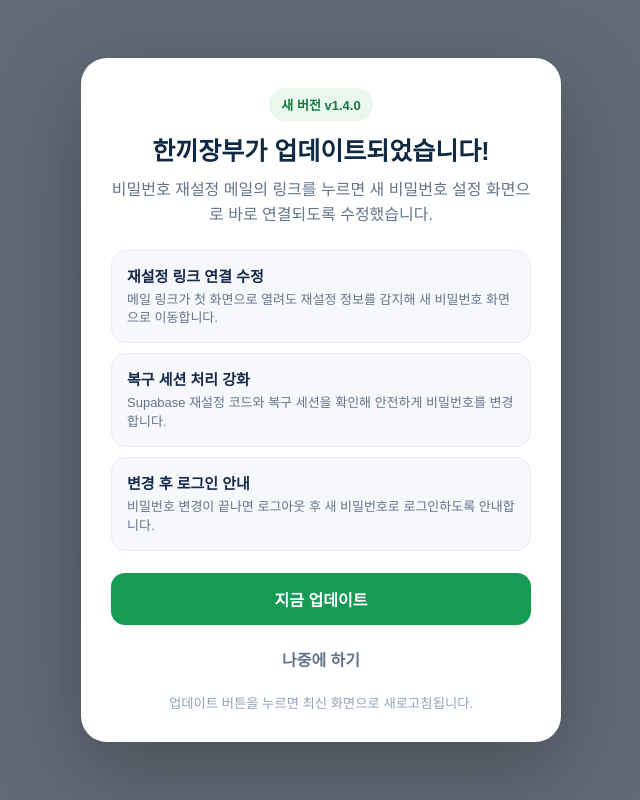
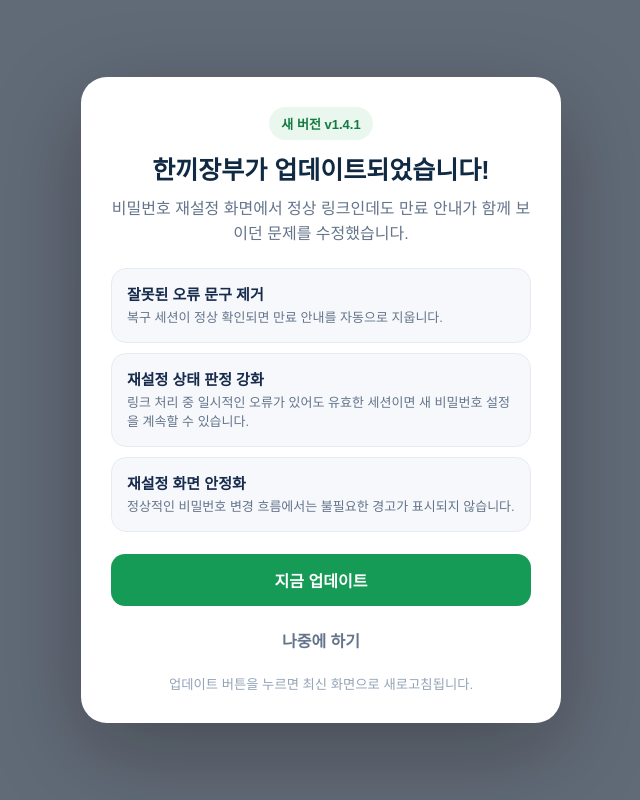
Before and after one commit to profile2018/hankki-jangbu, a Next.js app: page / in a window 1280 px wide. Shown: the whole page, without its empty margins (319-959 px from the left). Built offline with nearby package versions, Linux system fonts and the light colour scheme; no server answers.

Commit message:
Bump update notice to v1.4.1

```diff
--- a/app/UpdateNotice.js
+++ b/app/UpdateNotice.js
@@ -2,7 +2,7 @@
 
 import { useEffect, useState } from "react";
 
-const VERSION = "1.4.0";
+const VERSION = "1.4.1";
 const STORAGE_KEY = "hankki-jangbu-version";
 
 export default function UpdateNotice() {
@@ -31,11 +31,11 @@ export default function UpdateNotice() {
       <section className="update-card">
         <div className="update-badge">새 버전 v{VERSION}</div>
         <h2 id="update-title">한끼장부가 업데이트되었습니다!</h2>
-        <p className="update-lead">비밀번호 재설정 메일의 링크를 누르면 새 비밀번호 설정 화면으로 바로 연결되도록 수정했습니다.</p>
+        <p className="update-lead">비밀번호 재설정 화면에서 정상 링크인데도 만료 안내가 함께 보이던 문제를 수정했습니다.</p>
         <div className="update-items">
-          <div><strong>재설정 링크 연결 수정</strong><span>메일 링크가 첫 화면으로 열려도 재설정 정보를 감지해 새 비밀번호 화면으로 이동합니다.</span></div>
-          <div><strong>복구 세션 처리 강화</strong><span>Supabase 재설정 코드와 복구 세션을 확인해 안전하게 비밀번호를 변경합니다.</span></div>
-          <div><strong>변경 후 로그인 안내</strong><span>비밀번호 변경이 끝나면 로그아웃 후 새 비밀번호로 로그인하도록 안내합니다.</span></div>
+          <div><strong>잘못된 오류 문구 제거</strong><span>복구 세션이 정상 확인되면 만료 안내를 자동으로 지웁니다.</span></div>
+          <div><strong>재설정 상태 판정 강화</strong><span>링크 처리 중 일시적인 오류가 있어도 유효한 세션이면 새 비밀번호 설정을 계속할 수 있습니다.</span></div>
+          <div><strong>재설정 화면 안정화</strong><span>정상적인 비밀번호 변경 흐름에서는 불필요한 경고가 표시되지 않습니다.</span></div>
         </div>
         <button type="button" className="update-now" onClick={applyUpdate}>지금 업데이트</button>
         <button type="button" className="update-later" onClick={later}>나중에 하기</button>
```
